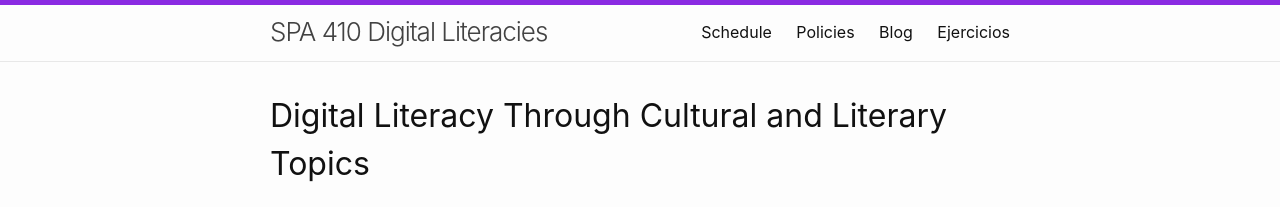
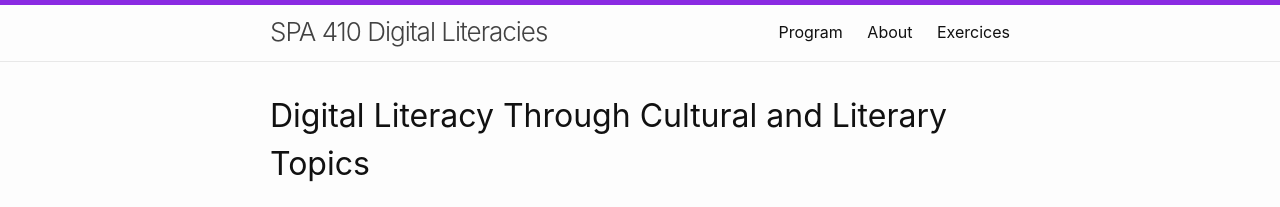
Before and after one commit to susannalles/SPA410, a Jekyll site: the page built from index.md, in a window 1280 px wide. Shown: the top 207 px of the page. Built offline with Jekyll 4.4.1, drawn with Linux system fonts in a browser that asks for light colours.

Commit message:
Update header.html

```diff
--- a/_includes/header.html
+++ b/_includes/header.html
@@ -18,10 +18,9 @@
         </label>
 
         <div class="trigger">
-          <a class="page-link" href="/SPA410/schedule.html">Schedule</a>
-          <a class="page-link" href="/SPA410/policies.html">Policies</a>
-          <a class="page-link" href="/SPA410/blog/">Blog</a>
-          <a class="page-link" href="/SPA410/ejercicios/">Ejercicios</a>
+          <a class="page-link" href="/SPA410/programa.html">Program</a>
+          <a class="page-link" href="/SPA410/about.html">About</a>
+          <a class="page-link" href="/SPA410/ejercicios/">Exercices</a>
         </div>
       </nav>
     {%- endif -%}
```
